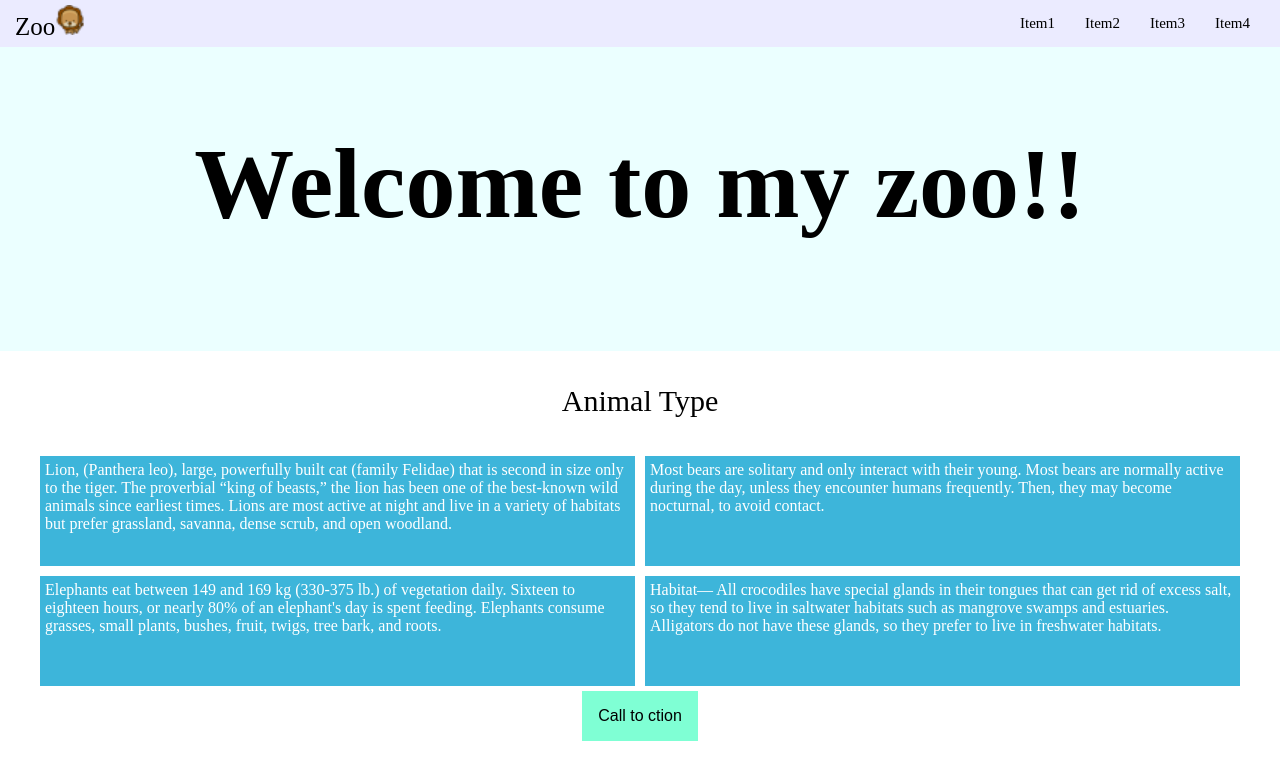
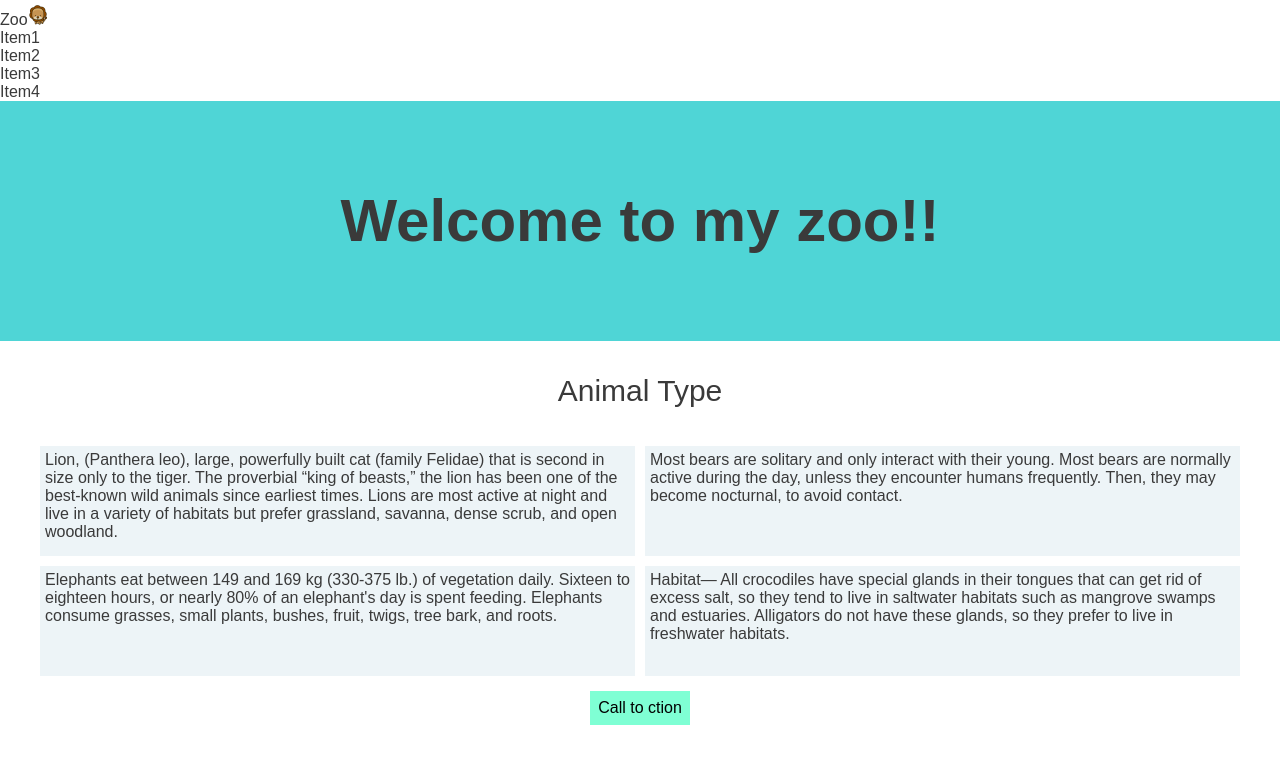
Before and after one commit to weilong-create/remote-assignments, a website: page Week2/Assignments/assignment1.html in a window 1280 px wide. Drawn offline with Linux system fonts and the light colour scheme; files whose address does not match are found by name.

Commit message:
Update assignment1.css

```diff
--- a/Week2/Assignments/assignment1.css
+++ b/Week2/Assignments/assignment1.css
@@ -1,48 +1,65 @@
-.container{
-    padding: 0px;
-	background-color:#ebebff;
-    width: 100%;
-    display:flex;
+body {
+	font-family: 'Varela Round', sans-serif;
+	color: #3a3a3a;
+	margin: 0;
 }
 
-.item1{
-   flex:1;
-   /* 可以讓第一個item靠左對齊 */
-   color:black;
-   font-size: 25px;
-   padding: 0px;
-   padding-left: 10px;
-   margin:5px;
+/* 導航區塊 ------------------------*/
+.main-nav {
+	margin-top: 5px;
 }
-.item2{
-    font-size: 15px;
-    /* margin-left: auto; */
-    color:black;
-    padding: 5px;
-    /* padding-right: 10px; */
-    margin:10px;
- }
+.logo a,.main-nav a {
+	text-align: center;
+	padding: 10px 15px;
+}
+.main-nav a {
+	font-size: 20px;
+	color: #3acec2;
+    /* 轉換大小寫 */
+	text-transform: uppercase;
+}
+.main-nav a:hover {
+    /* 滑鼠觸碰轉換顏色 */
+	color: #093a58;
+}
 
+ul {
+    margin: 0;
+    padding: 0;
+    /* 刪除格式 */
+    list-style: none;
+}
+
+img{
+    max-width: 50px;
+    padding-top: 5px;
+}
+
+a {
+    /* 讓字的底線消除 */
+	text-decoration: none;
+    color: #093a58;
+}
+
+/* welcome---------------- */
 .p1{
-    background-color: #ebffff;
+    background-color: #4FD5D6;
     text-align: center;
     /* 也可以用padding寫法讓高度置中 */
     line-height: 100px;
-    padding-top: 20px;
-    padding-bottom: 50px;
-    font-size: 50px;
+    padding-top: 30px;
+    padding-bottom: 30px;
+    font-size: 30px;
     font-weight: bold;
     margin-top: 0px;
-    margin-bottom: 0PX;
-    display: block;
 }
 
+/*   section titile   */
 .p2{
     text-align: center;
     line-height: 100px;
     font-size: 30px;
-    margin-top: 0px;
-    margin-bottom: 0PX;
+
 }
 /* 四個方塊 */
 .content{
@@ -52,26 +69,21 @@
 }
 /* 第一個方框 */
 .name1{
-    color: #fff;
+
 	margin: 5px;
     padding: 5px;
-	background: #3db5da;
+	background: #edf4f7;
     width:300px;
 }
 
 .name2{
-    color: #fff;
 	margin: 5px;
     padding: 5px;
-	background: #3db5da;
+	background: #edf4f7;
     width:300px;
 
 }
-
-.btn-toggle:hover {
-    background-color: var(--color-hide-dark);
-  }
-
+/* 按鈕 */
 .container2{
     display: flex;
     justify-content:center;
@@ -81,16 +93,19 @@
 button {
     color:black;
     font-size: 1em;
-    padding: 1em;
+    padding: 0.5em;
     background-color: var(--color-add);
     border: none;
     cursor: pointer;
     background-color: aquamarine;
+    margin-top: 10px;
+    margin-bottom: 10px;
   }
-img{
-    width: 30px;
-    height:30px;
+button:hover {
+	border: solid 2px grey;
 }
+
+/* 第二區塊 */
 
 .list{
      display: none;
```
